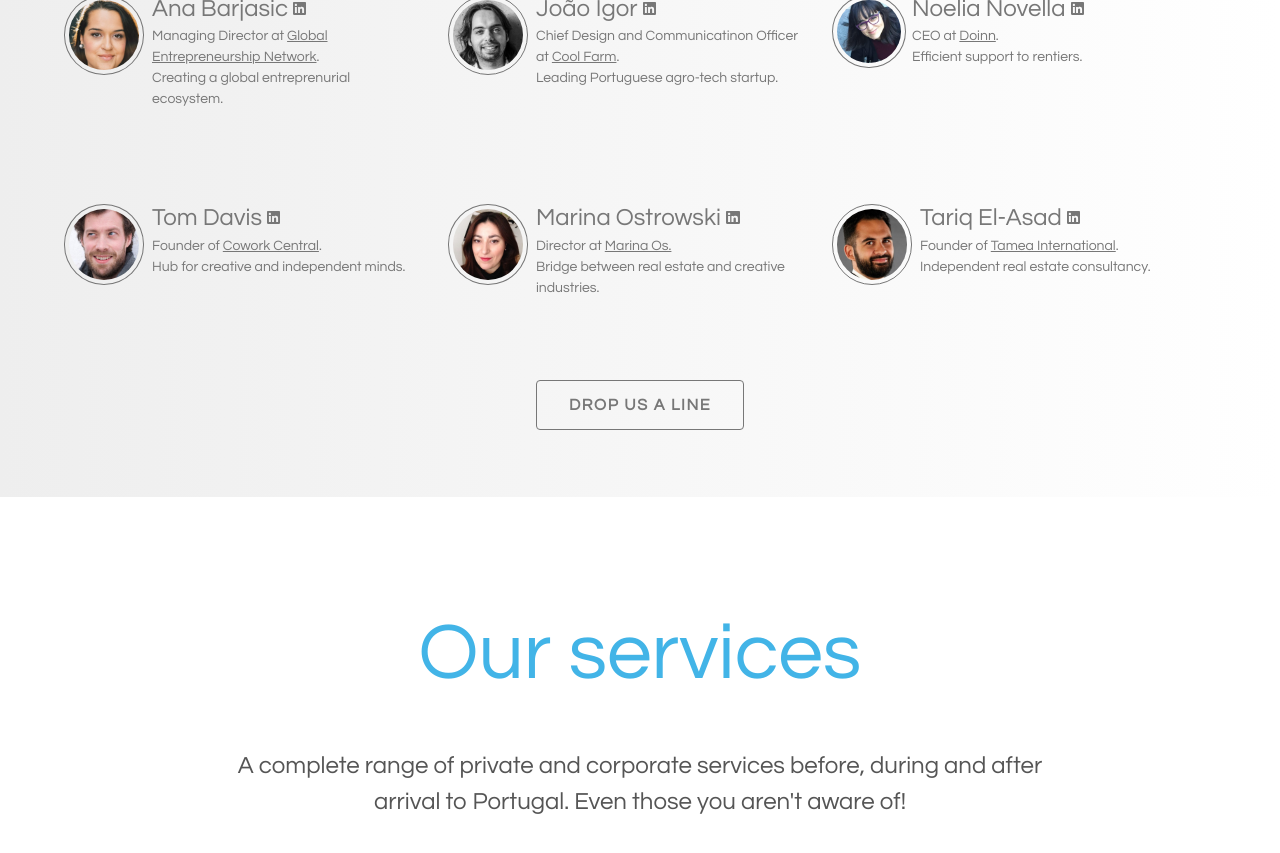
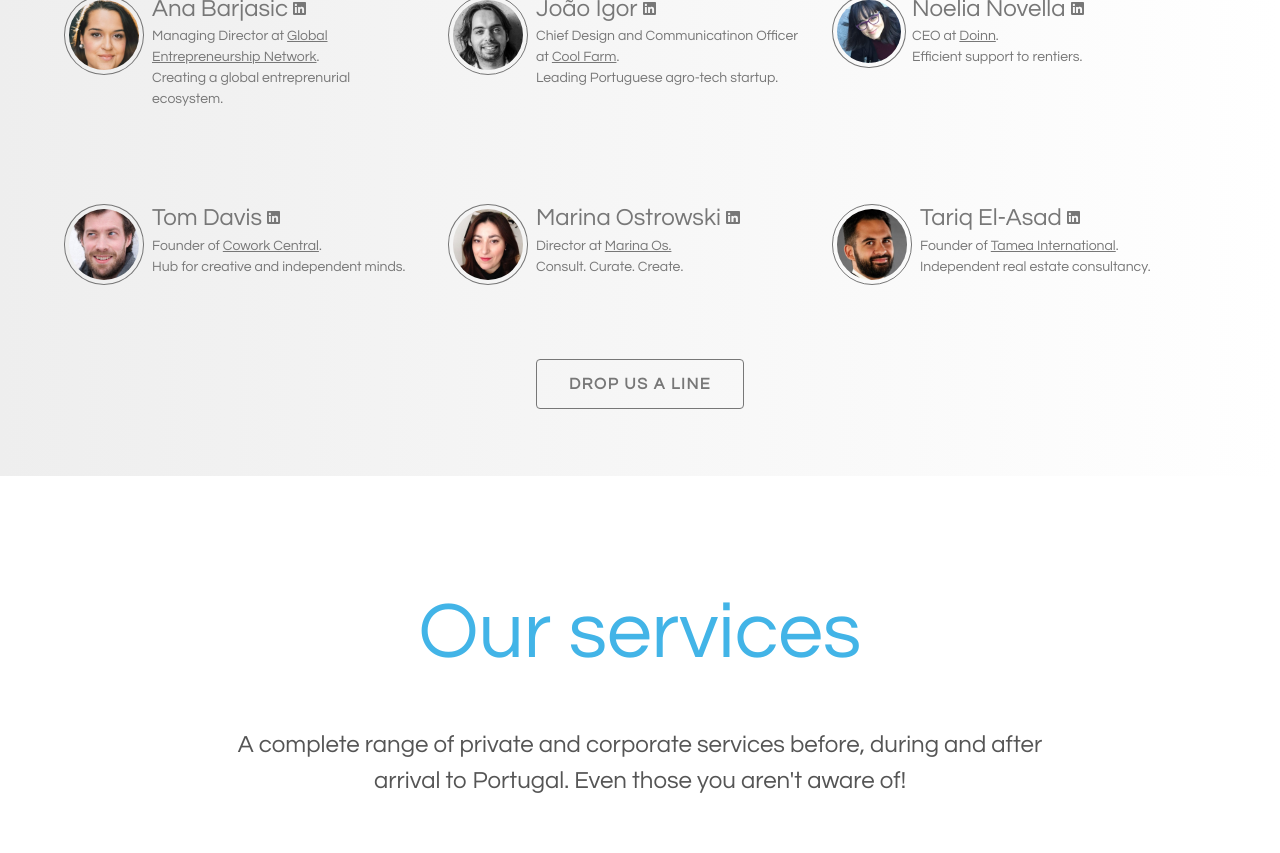
Before and after one commit to Moviinn/moviinn.github.io, a Jekyll site: the page built from index.md, in a window 1280 px wide and 900 px high, scrolled down 2267 px. Shown: the top 853 px of the window. Built offline with Jekyll 4.4.1, drawn with Linux system fonts in a browser that asks for light colours; nearby versions of some CDN libraries.

Commit message:
Updated the services image and minor copy.

```diff
--- a/content/en/community.html
+++ b/content/en/community.html
@@ -116,7 +116,7 @@
             Director at
             <a href="http://marinaos.com/" class="dim gray">Marina Os.</a>
             <br/>
-            Bridge between real estate and creative industries.
+            Consult. Curate. Create.
           </p>
         </div>
       </div>
```
Also changed, not shown: assets/svg/services.svg.
